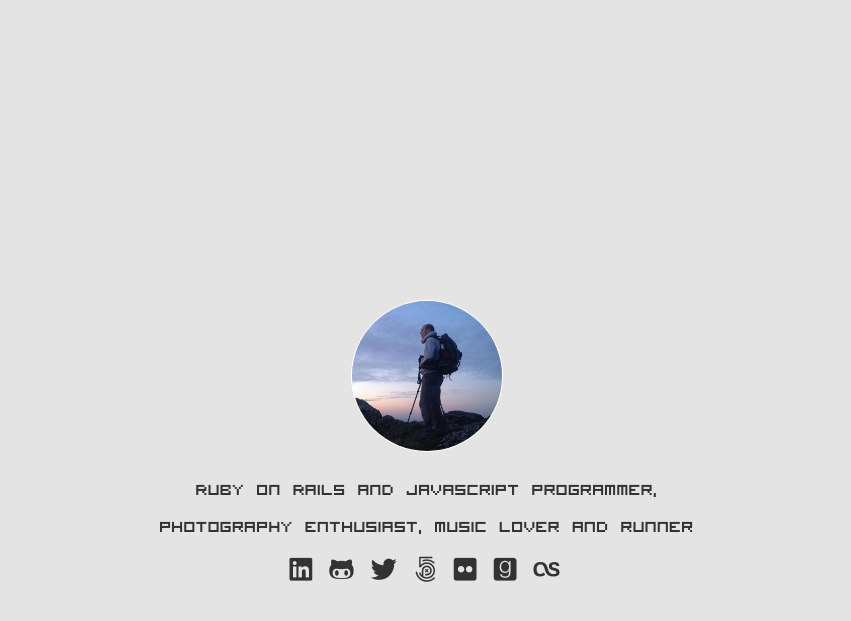
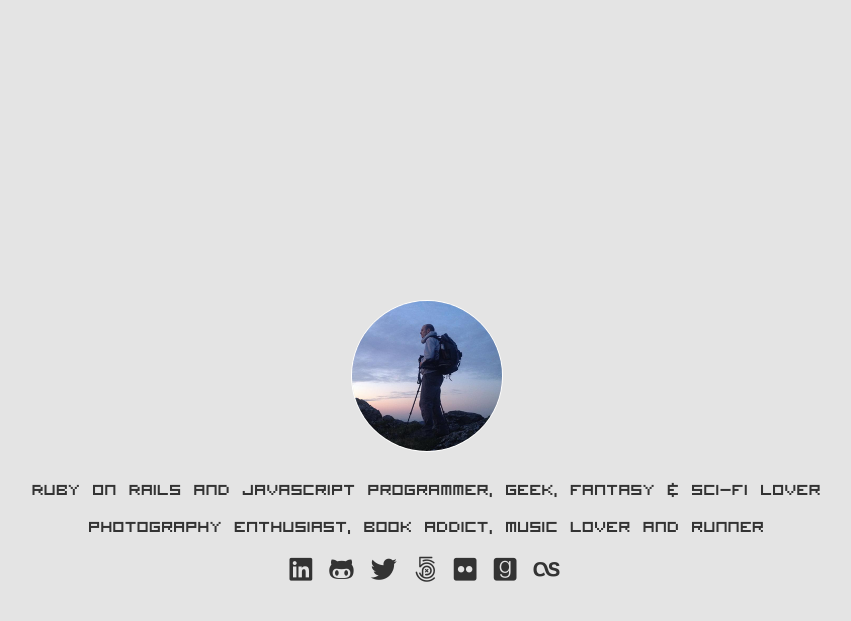
Before and after one commit to guitarman/guitarman.github.io, a Jekyll site: the page built from index.md, in a window 1280 px wide. Shown: the top 621 px of the page, without its empty margins (213-1064 px from the left). Built offline with Jekyll 4.4.1, drawn with Linux system fonts in a browser that asks for light colours; nearby versions of some CDN libraries; some web fonts are replaced; library files that are not in the unit come from our copies.

Commit message:
Add more trivia

```diff
--- a/index.md
+++ b/index.md
@@ -8,9 +8,9 @@ desc: guitarman's personal webpage
   <div class="intro">
     <img src="images/guitarman.png" alt="guitarman" class="img-circle">
     <p class="intro-text">
-      Ruby on Rails and JavaScript programmer,
+      Ruby on Rails and JavaScript programmer, geek, fantasy &amp; sci-fi lover
       <br>
-      photography enthusiast, music lover and runner
+      photography enthusiast, book addict, music lover and runner
     </p>
     <div class="row">
       <div class="col-sm-12">
```
